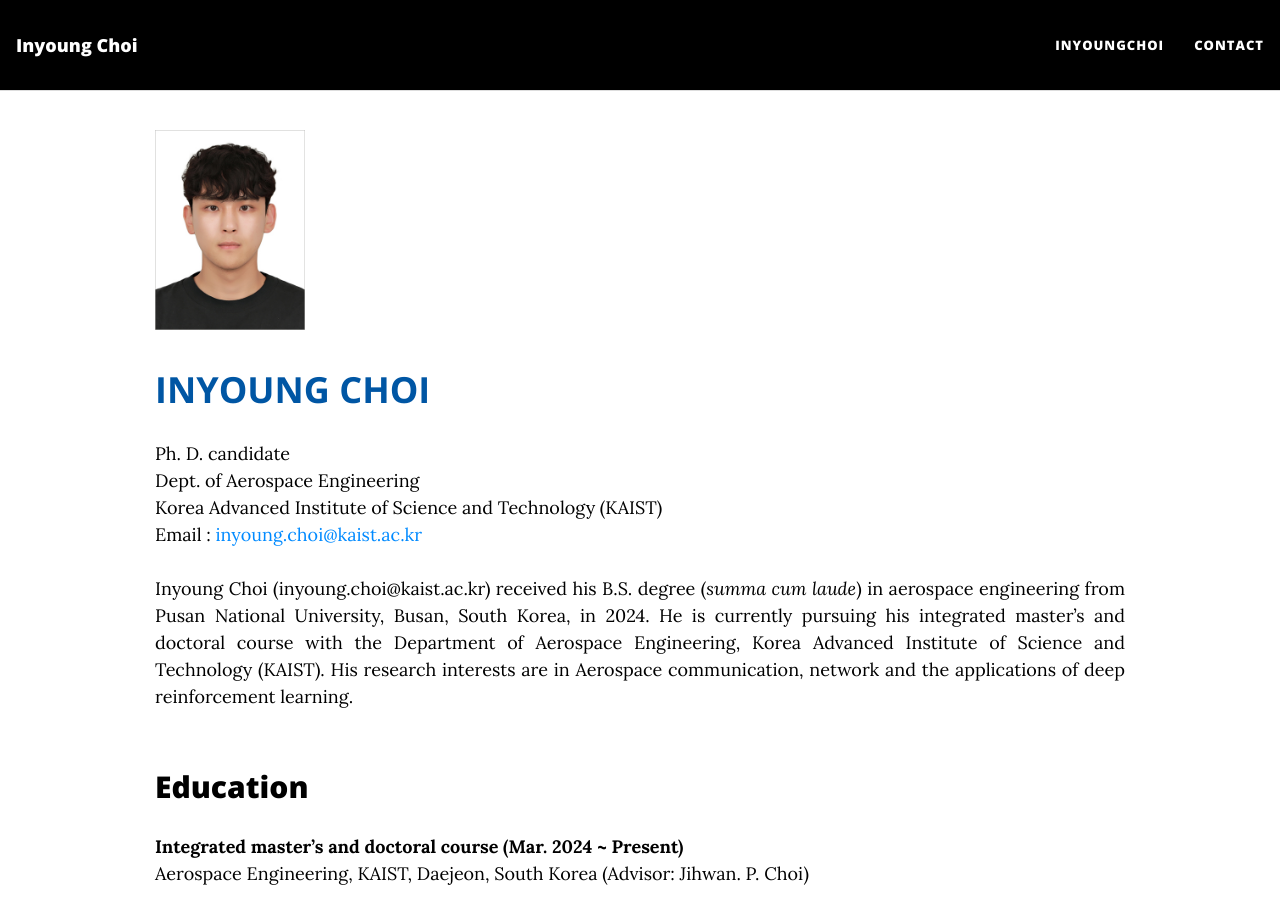
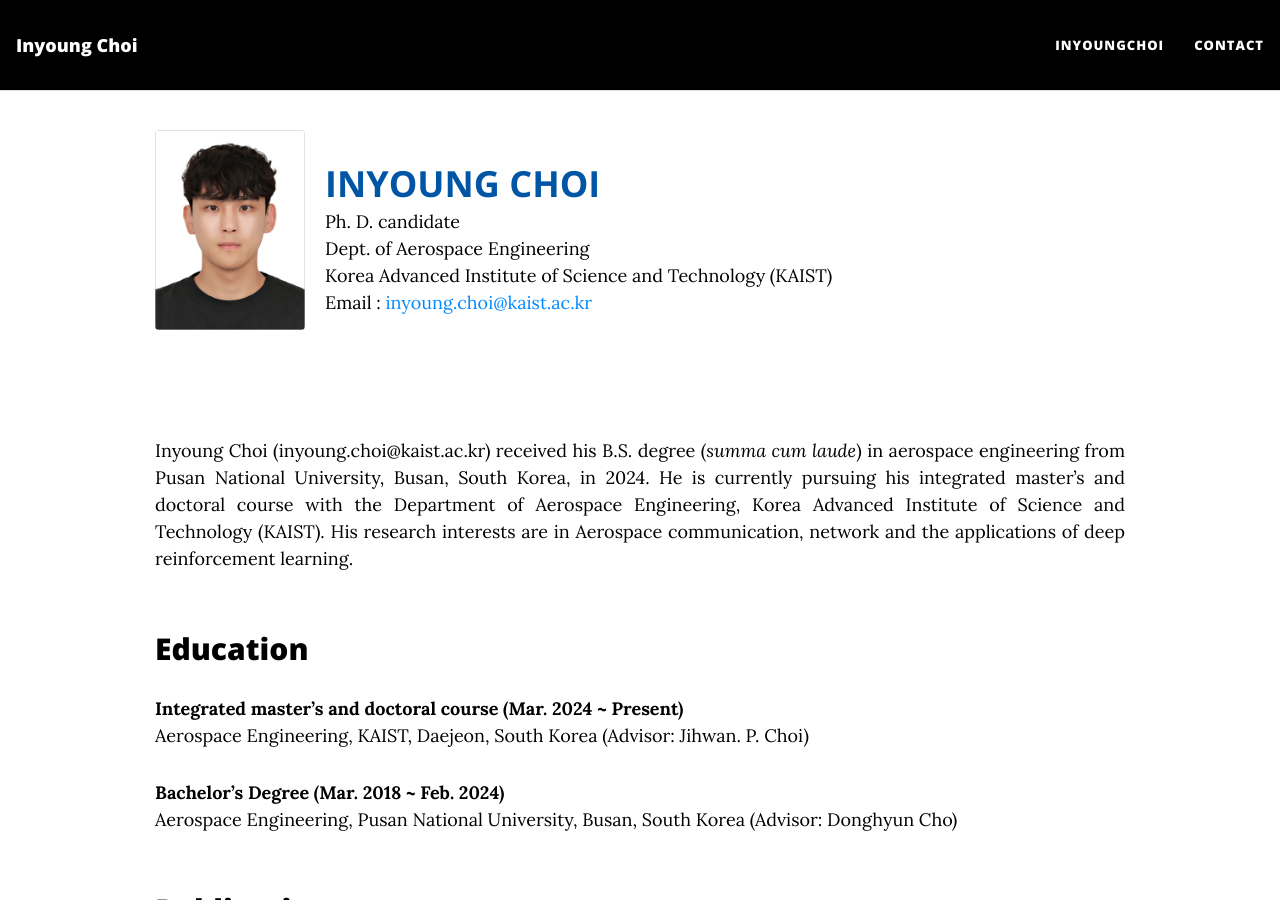
Before and after one commit to InyoungChoi-acai/InyoungChoi-acai.github.io, a Jekyll site: the page built from InyoungChoi.md, in a window 1280 px wide and 900 px high. Built offline with Jekyll 4.4.1, drawn with Linux system fonts in a browser that asks for light colours; nearby versions of some CDN libraries.

Commit message:
Update InyoungChoi.md

```diff
--- a/InyoungChoi.md
+++ b/InyoungChoi.md
@@ -3,17 +3,27 @@
 full-width: true
 ---
 
-![Choi, Inyoung](/assets/img/최인영.jpg){:width="150px" height="200px"}
+<div style="display: flex; align-items: center; gap: 20px;">
 
-<h1 style="color: #0056A4; font-weight: bold;">INYOUNG CHOI</h1>
+  <img src="/assets/img/최인영.jpg" alt="Choi, Inyoung" style="width: 150px; height: 200px; border-radius: 4px;">
 
-Ph. D. candidate
-Dept. of Aerospace Engineering
-Korea Advanced Institute of Science and Technology (KAIST)
-Email : <a href="mailto:inyoung.choi@kaist.ac.kr">inyoung.choi@kaist.ac.kr</a>
-<br><br>
-Inyoung Choi (inyoung.choi@kaist.ac.kr) received his B.S. degree (<i>summa cum laude</i>) in aerospace engineering from Pusan National University, Busan, South Korea, in 2024. He is currently pursuing his integrated master's and doctoral course with the Department of Aerospace Engineering, Korea Advanced Institute of Science and Technology (KAIST). His research interests are in Aerospace communication, network and the applications of deep reinforcement learning.
+  <div>
+    <h1 style="color: #0056A4; font-weight: bold; margin: 0;">INYOUNG CHOI</h1>
+    <p style="margin: 4px 0 0 0;">
+      Ph. D. candidate<br>
+      Dept. of Aerospace Engineering<br>
+      Korea Advanced Institute of Science and Technology (KAIST)<br>
+      Email : <a href="mailto:inyoung.choi@kaist.ac.kr">inyoung.choi@kaist.ac.kr</a>
+    </p>
+  </div>
 
+</div>
+
+<br>
+
+<p style="text-align: justify;">
+Inyoung Choi (inyoung.choi@kaist.ac.kr) received his B.S. degree (<i>summa cum laude</i>) in aerospace engineering from Pusan National University, Busan, South Korea, in 2024. He is currently pursuing his integrated master’s and doctoral course with the Department of Aerospace Engineering, Korea Advanced Institute of Science and Technology (KAIST). His research interests are in Aerospace communication, network and the applications of deep reinforcement learning.
+</p>
 
 
 ## Education
```
